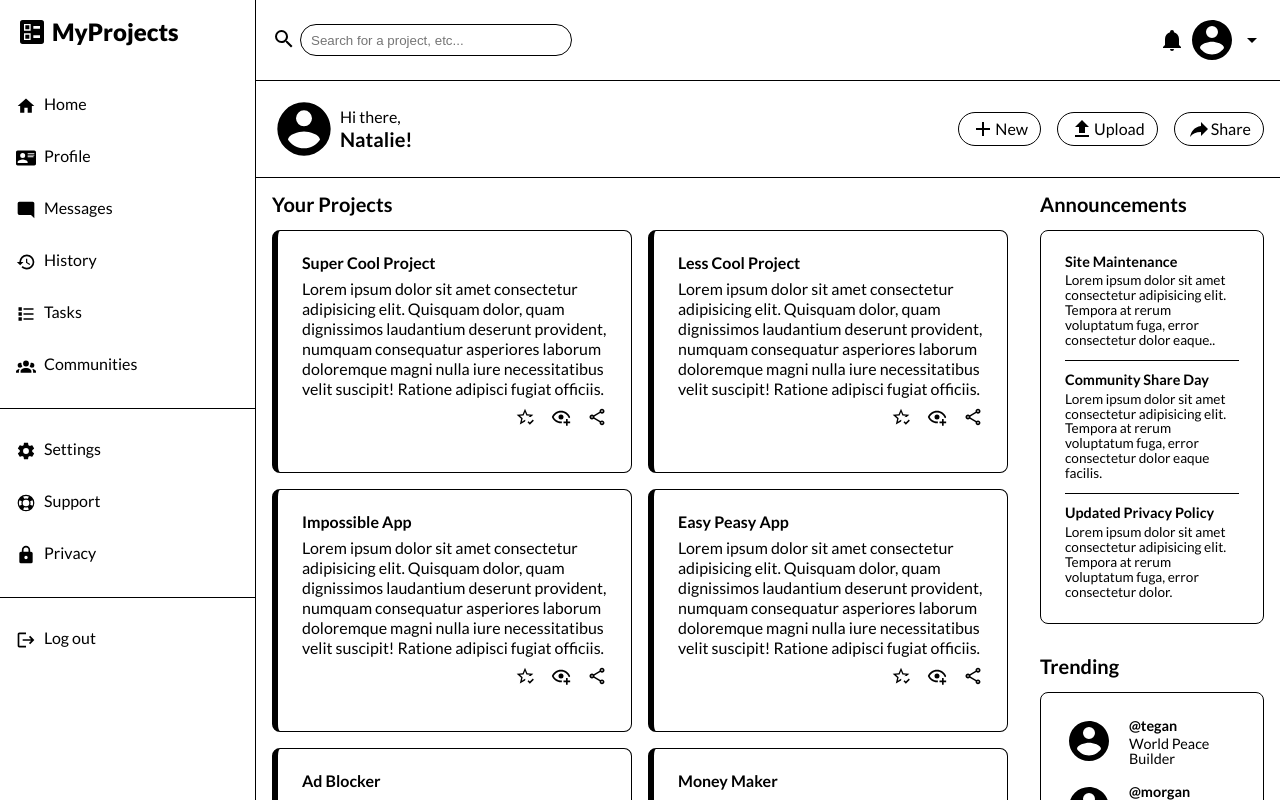
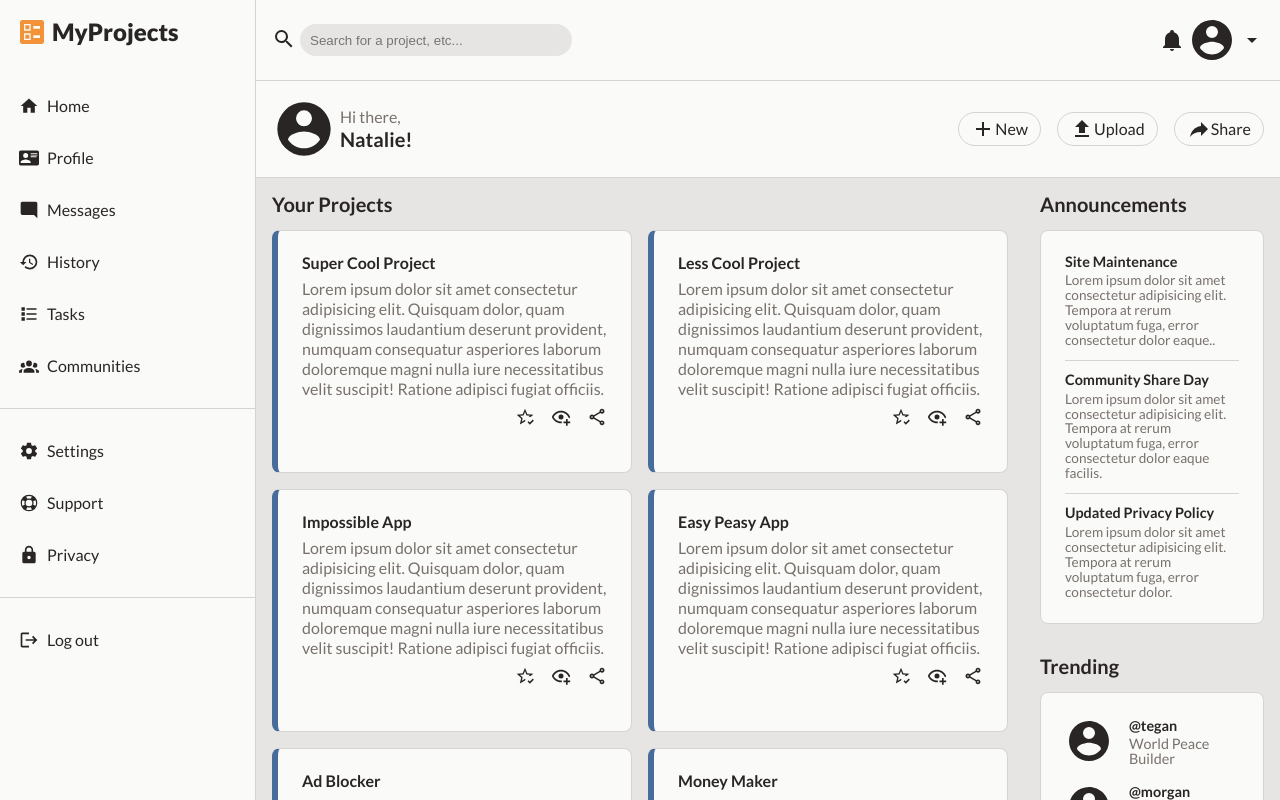
Before and after one commit to lucashogg/admin-dashboard, a plain HTML site: page index.html in a window 1280 px wide. Drawn offline with Linux system fonts and the light colour scheme.

Commit message:
Add color scheme to styles

```diff
--- a/css/colors.css
+++ b/css/colors.css
@@ -1,4 +1,9 @@
 :root {
-    --background-color: #e7e5e4;
+    --main-bg-color: #e7e5e4;
+    --secondary-bg-color: #fafaf9;
     --body-color: #292524;
+    --secondary-body-color: #78716c;
+    --border-color: #d6d3d1;
+    --card-accent-color: #476C9B;
+    --logo-color: #F39237;
 }
--- a/css/style.css
+++ b/css/style.css
@@ -7,6 +7,8 @@
 body {
     font-family: "Lato", sans-serif;
     font-style: normal;
+    background-color: var(--main-bg-color);
+    color: var(--body-color);
 }
 
 a {
@@ -21,13 +23,18 @@ a {
     height: 100vh;
 }
 
+svg {
+    fill: var(--body-color);
+}
+
 /**** Header ****/
 .header {
     grid-area: 1 / 2 / 2 / 3;
     display: flex;
     justify-content: space-between;
     padding: 1rem;
-    border-bottom: 1px solid;
+    border-bottom: 1px solid var(--border-color);
+    background-color: var(--secondary-bg-color);
 }
 
 .header svg {
@@ -52,7 +59,8 @@ a {
     height: 2rem;
     width: 100%;
     padding: 10px;
-    border: 1px solid;
+    border: none;
+    background-color: var(--main-bg-color);
 }
 
 .header .right {
@@ -70,7 +78,8 @@ a {
 /**** Sidebar ****/
 .sidebar {
     grid-area: 1 / 1 / 3 / 2;
-    border-right: 1px solid;
+    border-right: 1px solid var(--border-color);
+    background-color: var(--secondary-bg-color);
 }
 
 /* Logo */
@@ -83,6 +92,7 @@ a {
 
 .logo svg {
     width: 2rem;
+    fill: var(--logo-color);
 }
 
 .logo h1 {
@@ -102,15 +112,22 @@ svg.sidebar-close {
 }
 
 .link-section:not(:nth-last-child(1)) {
-    border-bottom: 1px solid;
+    border-bottom: 1px solid var(--border-color);
 }
 
 .link-section li {
     padding: 1rem;
+    border-left: 3px solid transparent;
+}
+
+.link-section li:hover {
+    background-color: var(--main-bg-color);
+    border-left: 3px solid var(--body-color);
 }
 
 .link-section a {
     display: flex;
+    align-items: center;
     gap: .5rem;
 }
 
@@ -129,8 +146,9 @@ svg.sidebar-close {
     display: flex;
     justify-content: space-between;
     align-items: center;
-    border-bottom: 1px solid;
+    border-bottom: 1px solid var(--border-color);
     padding: 1rem;
+    background-color: var(--secondary-bg-color);
 }
 
 .main-header .left {
@@ -143,11 +161,13 @@ svg.sidebar-close {
     display: flex;
     flex-direction: column;
     gap: .25rem;
+    color: var(--secondary-body-color);
 }
 
 .user-title {
     font-size: 1.25rem;
     font-weight: 700;
+    color: var(--body-color);
 }
 
 .main-header .right ul {
@@ -159,9 +179,13 @@ svg.sidebar-close {
 .main-header .right a {
     display: flex;
     align-items: center;
-    border: 1px solid;
+    border: 1px solid var(--border-color);
     padding: .25rem .75rem;
     border-radius: 25px;
+}
+
+.main-header .right a:hover {
+    background-color: var(--main-bg-color);
 }
 
 .main-header .left svg {
@@ -178,13 +202,16 @@ svg.sidebar-close {
     grid-template-columns: 3fr 1fr;
 }
 
-/* Main Content Titles */
 .projects h2,
 .announcements h2,
 .trending h2 {
     font-weight: 700;
     font-size: 1.25rem;
     padding-bottom: 1rem;
+}
+
+.main-content p {
+    color: var(--secondary-body-color);
 }
 
 /* Projects */
@@ -203,9 +230,10 @@ svg.sidebar-close {
 
 .project-card {
     padding: 1.5rem;
-    border: 1px solid;
+    border: 1px solid var(--border-color);
     border-radius: 8px;
-    border-left: 6px solid;
+    border-left: 6px solid var(--card-accent-color);
+    background-color: var(--secondary-bg-color);
 }
 
 .project-card h3 {
@@ -234,16 +262,17 @@ svg.sidebar-close {
 
 .announcement-grid {
     padding: 1.5rem;
-    border: 1px solid;
+    border: 1px solid var(--border-color);
     border-radius: 8px;
     display: flex;
     flex-direction: column;
+    background-color: var(--secondary-bg-color);
 }
 
 .announcement:not(:nth-last-child(1))::after {
     content: "";
     display: block;
-    border-bottom: 1px solid;
+    border-bottom: 1px solid var(--border-color);
     width: 100%;
     margin: .75rem 0;
 }
@@ -270,11 +299,12 @@ svg.sidebar-close {
 
 .trending-grid {
     padding: 1.5rem;
-    border: 1px solid;
+    border: 1px solid var(--border-color);
     border-radius: 8px;
     display: flex;
     flex-direction: column;
     gap: 1rem;
+    background-color: var(--secondary-bg-color);
 }
 
 .trend {
@@ -291,6 +321,7 @@ svg.sidebar-close {
 
 .trend .user-project {
     font-size: .9rem;
+    color: var(--secondary-body-color);
 }
 
 /**** Media Queries ***/
```
